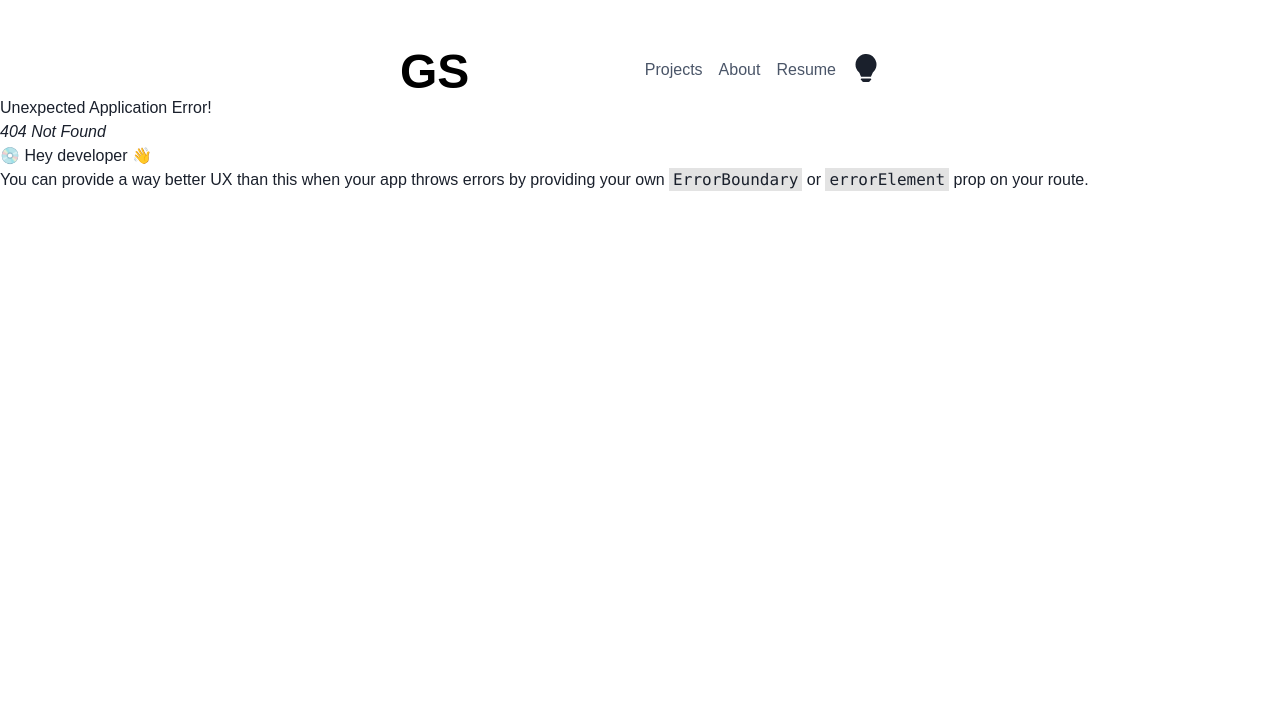
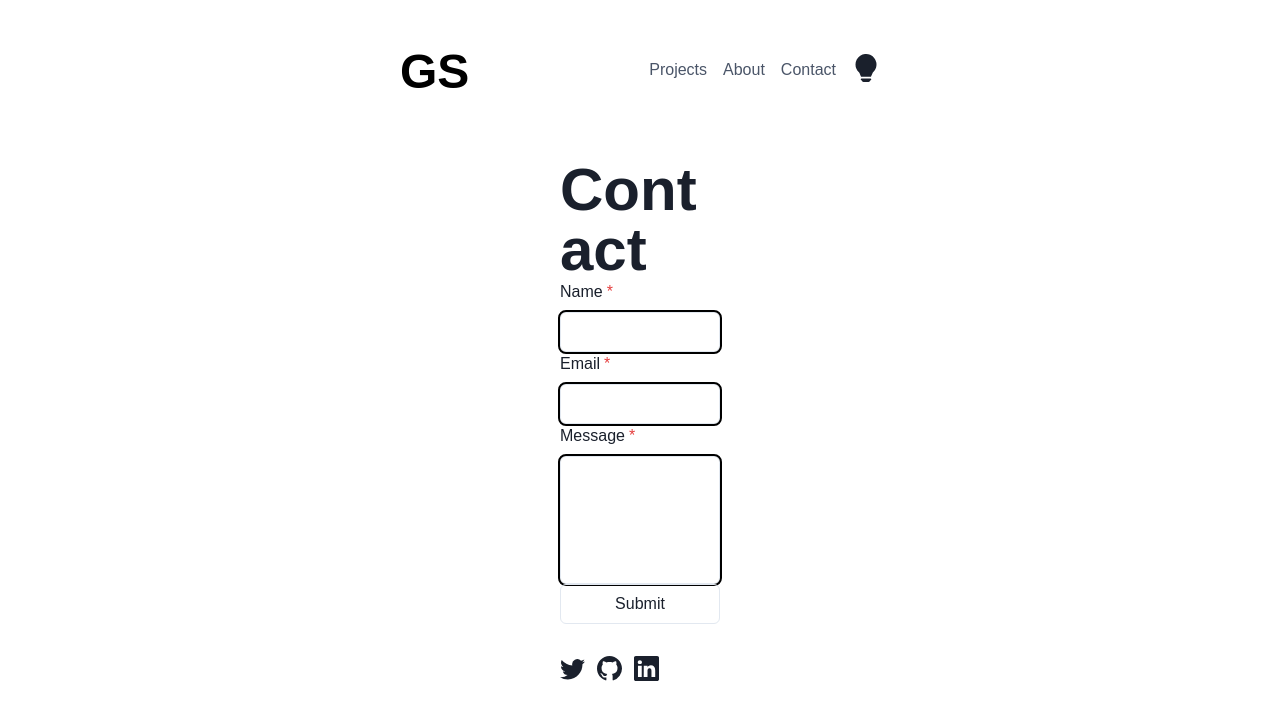
Before and after one commit to gbcosta/portfolio-react-ts, a React (Vite) app: page /contact in a window 1280 px wide. Before the commit this address had no page. Shown: the top 720 px of the page. Built offline with nearby package versions, Linux system fonts and the light colour scheme.

Commit message:
created contact page

```diff
--- a/package.json
+++ b/package.json
@@ -26,6 +26,7 @@
     "@types/react": "^18.0.17",
     "@types/react-dom": "^18.0.6",
     "@vitejs/plugin-react": "^2.1.0",
+    "@types/node": "^18.8.3",
     "typescript": "^4.6.4",
     "vite": "^3.1.0"
   }
--- a/src/App.tsx
+++ b/src/App.tsx
@@ -7,6 +7,7 @@ import { Index } from "./pages";
 import { About } from "@pages/about";
 import { createBrowserRouter, RouterProvider, Route } from "react-router-dom";
 import { Projects } from "@pages/projects";
+import { Contact } from "@pages/contact";
 
 const router = createBrowserRouter([
   {
@@ -21,6 +22,10 @@ const router = createBrowserRouter([
     path: "projects",
     element: <Projects />,
   },
+  {
+    path: "contact",
+    element: <Contact />,
+  },
 ]);
 
 function App() {
--- a/src/components/navbar/index.tsx
+++ b/src/components/navbar/index.tsx
@@ -26,7 +26,7 @@ export const Navbar = (): JSX.Element => {
       <Flex sx={{ flexGrow: 1 }} />
       <NavbarButton goToUrl="projects">Projects</NavbarButton>
       <NavbarButton goToUrl="about">About</NavbarButton>
-      <NavbarButton>Resume</NavbarButton>
+      <NavbarButton goToUrl="contact">Contact</NavbarButton>
       <ColorModeButton />
     </Flex>
   );
--- a/src/components/projectCard/projectCard.tsx
+++ b/src/components/projectCard/projectCard.tsx
@@ -1,5 +1,5 @@
 import { Flex, Text, Grid, GridItem, Box } from "@chakra-ui/react";
 
 export const ProjectCard = (): JSX.Element => {
-  return <Flex></Flex>;
+  return <Flex sx={{}}></Flex>;
 };
--- /dev/null
+++ b/src/pages/contact.tsx
@@ -0,0 +1,66 @@
+import { MarginPage } from "@components/MarginComponent";
+import {
+  Heading,
+  FormControl,
+  FormLabel,
+  Input,
+  Textarea,
+  useColorModeValue,
+  Button,
+} from "@chakra-ui/react";
+
+const ContactInput = (props: { type: string; color: string }): JSX.Element => {
+  return (
+    <Input
+      sx={{
+        outline: `2px solid ${props.color}`,
+        _focus: {
+          border: "none",
+        },
+        _active: {
+          border: "none",
+        },
+      }}
+      name="name"
+    />
+  );
+};
+
+export const Contact = (): JSX.Element => {
+  const color = useColorModeValue("black", "white");
+
+  return (
+    <MarginPage>
+      <Heading size={"3xl"}>Contact</Heading>
+      <form action="https://formsubmit.co/gbcostasant@gmail.com" method="POST">
+        <FormControl isRequired>
+          <FormLabel>Name</FormLabel>
+          <ContactInput type="text" color={color} />
+        </FormControl>
+        <FormControl isRequired>
+          <FormLabel>Email</FormLabel>
+          <ContactInput type="email" color={color} />
+        </FormControl>
+        <FormControl isRequired>
+          <FormLabel>Message</FormLabel>
+          <Textarea
+            rows={5}
+            resize={"none"}
+            sx={{
+              outline: `2px solid ${color}`,
+              _focus: {
+                border: "none",
+              },
+              _active: {
+                border: "none",
+              },
+            }}
+          />
+        </FormControl>
+        <FormControl>
+          <Input type="submit" />
+        </FormControl>
+      </form>
+    </MarginPage>
+  );
+};
```
Also changed, not shown: 1 other file (tests, documents, lock files or other folders).
